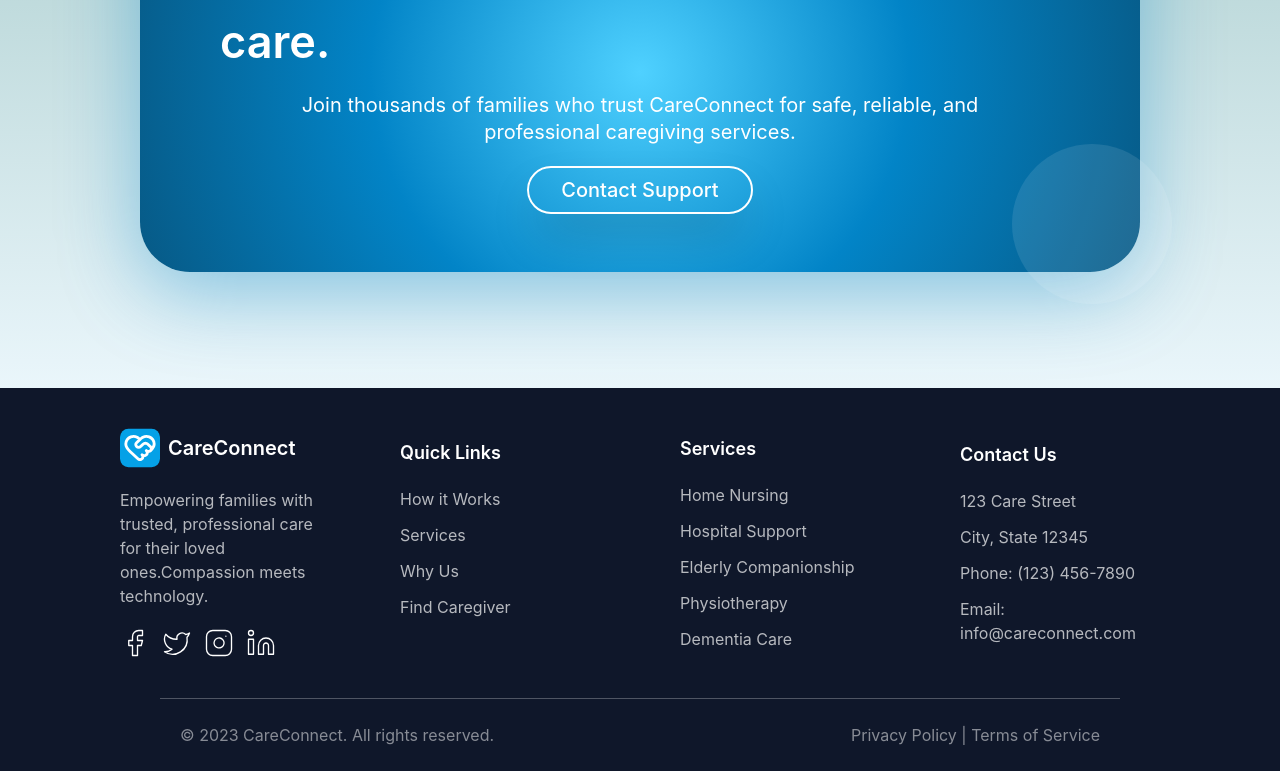
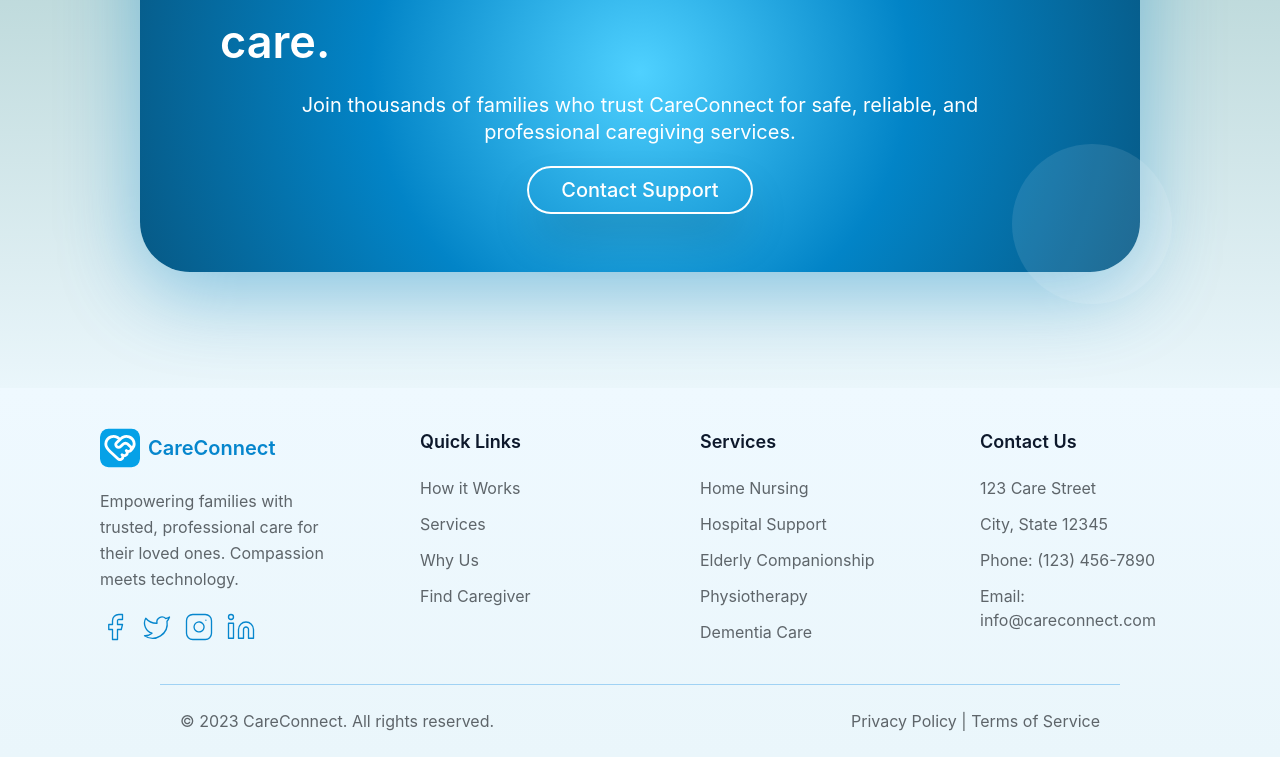
Before and after one commit to Tharushzzz/care-connect, a React (Vite) app in the folder frontend/: page / in a window 1280 px wide. Shown: the part 3778-4549 px from the top of the page. Built offline with nearby package versions, Linux system fonts and the light colour scheme.

Commit message:
change footer colors

```diff
--- a/frontend/src/components/Footer/Footer.tsx
+++ b/frontend/src/components/Footer/Footer.tsx
@@ -1,66 +1,54 @@
 import logo from "../../assets/logo/Logo.svg";
-
 
 const Footer = () => {
   return (
-    <div className="flex flex-col items-center justify-center w-full h-fit bg-[#0F172A]">
-
-        <div className="flex flex-col  md:flex-row  w-full items-center lg:justify-center justify-around  gap-10 md:gap-20  p-10 text-white">
-
-            {/* left two columns */}
-            <div className="flex flex-col lg:flex-row  items-center justify-center gap-10 lg:gap-20 ">
-                {/* first column */}
-                <div className="flex flex-col gap-5 w-50">
+    <footer className="flex flex-col items-center justify-center w-full h-fit bg-[linear-gradient(180deg,#EFF9FF_0%,#EAF6FB_100%)] text-[#0D182B]">
+      <div className="flex flex-col md:flex-row w-full items-start lg:justify-center justify-around gap-10 md:gap-20 p-10 text-[#0D182B]">
+        <div className="flex flex-col lg:flex-row items-start justify-center gap-10 lg:gap-20">
+          <div className="flex flex-col gap-5 w-60">
             <div className="flex items-center gap-2">
               <img src={logo} alt="Logo" className="rounded-lg w-10 h-10" />
-                        <div className="text-xl font-semibold">CareConnect</div>
+              <div className="text-xl font-semibold text-[#0686CD]">CareConnect</div>
             </div>
-                    <div className="text-[#FFFFFFB2]">
-                        Empowering families with trusted,
-                        professional care for their loved
-                        ones.Compassion meets
-                        technology.
+            <div className="text-[#5E656A] leading-relaxed">
+              Empowering families with trusted, professional care for their loved ones.
+              Compassion meets technology.
             </div>
             <div className="flex items-center gap-3">
-                        <svg xmlns="http://www.w3.org/2000/svg" width="30" height="30" viewBox="0 0 30 30" fill="none">
-                            <path d="M22.5 2.5H18.75C17.0924 2.5 15.5027 3.15848 14.3306 4.33058C13.1585 5.50269 12.5 7.0924 12.5 8.75V12.5H8.75V17.5H12.5V27.5H17.5V17.5H21.25L22.5 12.5H17.5V8.75C17.5 8.41848 17.6317 8.10054 17.8661 7.86612C18.1005 7.6317 18.4185 7.5 18.75 7.5H22.5V2.5Z" stroke="white" stroke-width="1.33333" stroke-linecap="round" stroke-linejoin="round"/>
+              <svg xmlns="http://www.w3.org/2000/svg" width="30" height="30" viewBox="0 0 30 30" fill="none" className="text-[#0686CD]">
+                <path d="M22.5 2.5H18.75C17.0924 2.5 15.5027 3.15848 14.3306 4.33058C13.1585 5.50269 12.5 7.0924 12.5 8.75V12.5H8.75V17.5H12.5V27.5H17.5V17.5H21.25L22.5 12.5H17.5V8.75C17.5 8.41848 17.6317 8.10054 17.8661 7.86612C18.1005 7.6317 18.4185 7.5 18.75 7.5H22.5V2.5Z" stroke="#0686CD" strokeWidth="1.33333" strokeLinecap="round" strokeLinejoin="round"/>
               </svg>
               <svg xmlns="http://www.w3.org/2000/svg" width="30" height="30" viewBox="0 0 30 30" fill="none">
-                            <path d="M27.5 5.00003C27.5 5.00003 26.625 7.62503 25 9.25003C27 21.75 13.25 30.875 2.5 23.75C5.25 23.875 8 23 10 21.25C3.75 19.375 0.625 12 3.75 6.25003C6.5 9.50003 10.75 11.375 15 11.25C13.875 6.00003 20 3.00003 23.75 6.50003C25.125 6.50003 27.5 5.00003 27.5 5.00003Z" stroke="white" stroke-width="1.33333" stroke-linecap="round" stroke-linejoin="round"/>
+                <path d="M27.5 5.00003C27.5 5.00003 26.625 7.62503 25 9.25003C27 21.75 13.25 30.875 2.5 23.75C5.25 23.875 8 23 10 21.25C3.75 19.375 0.625 12 3.75 6.25003C6.5 9.50003 10.75 11.375 15 11.25C13.875 6.00003 20 3.00003 23.75 6.50003C25.125 6.50003 27.5 5.00003 27.5 5.00003Z" stroke="#0686CD" strokeWidth="1.33333" strokeLinecap="round" strokeLinejoin="round"/>
               </svg>
               <svg xmlns="http://www.w3.org/2000/svg" width="30" height="30" viewBox="0 0 30 30" fill="none">
-                            <path d="M21.25 2.5H8.75C5.29822 2.5 2.5 5.29822 2.5 8.75V21.25C2.5 24.7018 5.29822 27.5 8.75 27.5H21.25C24.7018 27.5 27.5 24.7018 27.5 21.25V8.75C27.5 5.29822 24.7018 2.5 21.25 2.5Z" stroke="white" stroke-width="1.33333" stroke-linecap="round" stroke-linejoin="round"/>
-                            <path d="M20 14.2124C20.1543 15.2527 19.9766 16.3152 19.4922 17.2487C19.0078 18.1822 18.2414 18.9392 17.302 19.412C16.3626 19.8848 15.2981 20.0494 14.2597 19.8823C13.2214 19.7152 12.2622 19.225 11.5185 18.4813C10.7749 17.7377 10.2847 16.7785 10.1176 15.7402C9.9505 14.7018 10.1151 13.6373 10.5879 12.6979C11.0607 11.7585 11.8177 10.9921 12.7512 10.5077C13.6847 10.0233 14.7472 9.84562 15.7875 9.99989C16.8487 10.1572 17.8311 10.6517 18.5896 11.4103C19.3482 12.1688 19.8426 13.1512 20 14.2124Z" stroke="white" stroke-width="1.33333" stroke-linecap="round" stroke-linejoin="round"/>
-                            <path d="M21.875 8.125H21.8878" stroke="white" stroke-width="1.33333" stroke-linecap="round" stroke-linejoin="round"/>
+                <path d="M21.25 2.5H8.75C5.29822 2.5 2.5 5.29822 2.5 8.75V21.25C2.5 24.7018 5.29822 27.5 8.75 27.5H21.25C24.7018 27.5 27.5 24.7018 27.5 21.25V8.75C27.5 5.29822 24.7018 2.5 21.25 2.5Z" stroke="#0686CD" strokeWidth="1.33333" strokeLinecap="round" strokeLinejoin="round"/>
+                <path d="M20 14.2124C20.1543 15.2527 19.9766 16.3152 19.4922 17.2487C19.0078 18.1822 18.2414 18.9392 17.302 19.412C16.3626 19.8848 15.2981 20.0494 14.2597 19.8823C13.2214 19.7152 12.2622 19.225 11.5185 18.4813C10.7749 17.7377 10.2847 16.7785 10.1176 15.7402C9.9505 14.7018 10.1151 13.6373 10.5879 12.6979C11.0607 11.7585 11.8177 10.9921 12.7512 10.5077C13.6847 10.0233 14.7472 9.84562 15.7875 9.99989C16.8487 10.1572 17.8311 10.6517 18.5896 11.4103C19.3482 12.1688 19.8426 13.1512 20 14.2124Z" stroke="#0686CD" strokeWidth="1.33333" strokeLinecap="round" strokeLinejoin="round"/>
+                <path d="M21.875 8.125H21.8878" stroke="#0686CD" strokeWidth="1.33333" strokeLinecap="round" strokeLinejoin="round"/>
               </svg>
               <svg xmlns="http://www.w3.org/2000/svg" width="30" height="30" viewBox="0 0 30 30" fill="none">
-                            <path d="M20 10C21.9891 10 23.8968 10.7902 25.3033 12.1967C26.7098 13.6032 27.5 15.5109 27.5 17.5V26.25H22.5V17.5C22.5 16.837 22.2366 16.2011 21.7678 15.7322C21.2989 15.2634 20.663 15 20 15C19.337 15 18.7011 15.2634 18.2322 15.7322C17.7634 16.2011 17.5 16.837 17.5 17.5V26.25H12.5V17.5C12.5 15.5109 13.2902 13.6032 14.6967 12.1967C16.1032 10.7902 18.0109 10 20 10Z" stroke="white" stroke-width="1.33333" stroke-linecap="round" stroke-linejoin="round"/>
-                            <path d="M7.5 11.25H2.5V26.25H7.5V11.25Z" stroke="white" stroke-width="1.33333" stroke-linecap="round" stroke-linejoin="round"/>
-                            <path d="M5 7.5C6.38071 7.5 7.5 6.38071 7.5 5C7.5 3.61929 6.38071 2.5 5 2.5C3.61929 2.5 2.5 3.61929 2.5 5C2.5 6.38071 3.61929 7.5 5 7.5Z" stroke="white" stroke-width="1.33333" stroke-linecap="round" stroke-linejoin="round"/>
+                <path d="M20 10C21.9891 10 23.8968 10.7902 25.3033 12.1967C26.7098 13.6032 27.5 15.5109 27.5 17.5V26.25H22.5V17.5C22.5 16.837 22.2366 16.2011 21.7678 15.7322C21.2989 15.2634 20.663 15 20 15C19.337 15 18.7011 15.2634 18.2322 15.7322C17.7634 16.2011 17.5 16.837 17.5 17.5V26.25H12.5V17.5C12.5 15.5109 13.2902 13.6032 14.6967 12.1967C16.1032 10.7902 18.0109 10 20 10Z" stroke="#0686CD" strokeWidth="1.33333" strokeLinecap="round" strokeLinejoin="round"/>
+                <path d="M7.5 11.25H2.5V26.25H7.5V11.25Z" stroke="#0686CD" strokeWidth="1.33333" strokeLinecap="round" strokeLinejoin="round"/>
+                <path d="M5 7.5C6.38071 7.5 7.5 6.38071 7.5 5C7.5 3.61929 6.38071 2.5 5 2.5C3.61929 2.5 2.5 3.61929 2.5 5C2.5 6.38071 3.61929 7.5 5 7.5Z" stroke="#0686CD" strokeWidth="1.33333" strokeLinecap="round" strokeLinejoin="round"/>
               </svg>
-
             </div>
           </div>
 
-                {/* second column */}
           <div className="flex flex-col gap-5 w-50">
-                    <div className="text-lg font-semibold">
-                        Quick Links
-                    </div>
-                    <div className="flex flex-col gap-3 text-[#FFFFFFB2] mb-7">
-                        <div>How it Works</div>
-                        <div>Services</div>
-                        <div>Why Us</div>
-                        <div>Find Caregiver</div>
+            <div className="text-lg font-semibold text-[#0D182B]">Quick Links</div>
+            <div className="flex flex-col gap-3 text-[#5E656A] mb-7">
+              <div className="hover:text-[#0686CD] cursor-pointer transition-colors">How it Works</div>
+              <div className="hover:text-[#0686CD] cursor-pointer transition-colors">Services</div>
+              <div className="hover:text-[#0686CD] cursor-pointer transition-colors">Why Us</div>
+              <div className="hover:text-[#0686CD] cursor-pointer transition-colors">Find Caregiver</div>
             </div>
           </div>
         </div>
 
-            {/* right column */}
-            <div className="flex flex-col lg:flex-row items-center justify-center gap-10 lg:gap-20 text-white">
+        <div className="flex flex-col lg:flex-row items-start justify-center gap-10 lg:gap-20 text-[#0D182B]">
           <div className="flex flex-col gap-5 w-50">
-                    <div className="text-lg font-semibold">Services</div>
-                    <div className="flex flex-col gap-3 text-[#FFFFFFB2]">
+            <div className="text-lg font-semibold text-[#0D182B]">Services</div>
+            <div className="flex flex-col gap-3 text-[#5E656A]">
               <div>Home Nursing</div>
               <div>Hospital Support</div>
               <div>Elderly Companionship</div>
@@ -70,8 +58,8 @@ const Footer = () => {
           </div>
 
           <div className="flex flex-col gap-5 w-50">
-                    <div className="text-lg font-semibold">Contact Us</div>
-                    <div className="flex flex-col gap-3 text-[#FFFFFFB2]">
+            <div className="text-lg font-semibold text-[#0D182B]">Contact Us</div>
+            <div className="flex flex-col gap-3 text-[#5E656A]">
               <div>123 Care Street</div>
               <div>City, State 12345</div>
               <div>Phone: (123) 456-7890</div>
@@ -81,13 +69,12 @@ const Footer = () => {
         </div>
       </div>
 
-        <div className="flex items-center justify-between px-5 border-t border-[#ffffff44] w-3/4 py-6 text-center text-[#FFFFFFB2]">
-            <p className="text-white/50">&copy; 2023 CareConnect. All rights reserved.</p>
-            <p className="text-white/50">Privacy Policy | Terms of Service</p>
+      <div className="flex items-center justify-between px-5 border-t border-[#A0D2F4] w-3/4 py-6 text-center text-[#5E656A]">
+        <p>&copy; 2023 CareConnect. All rights reserved.</p>
+        <p>Privacy Policy | Terms of Service</p>
       </div>
-    </div>
-
-  )
-}
+    </footer>
+  );
+};
 
 export default Footer
```
Lines whose indentation alone changed are shown as unchanged.
